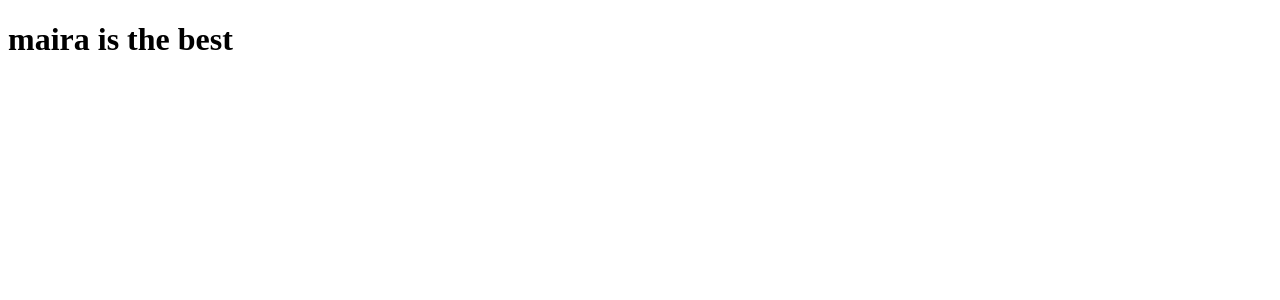
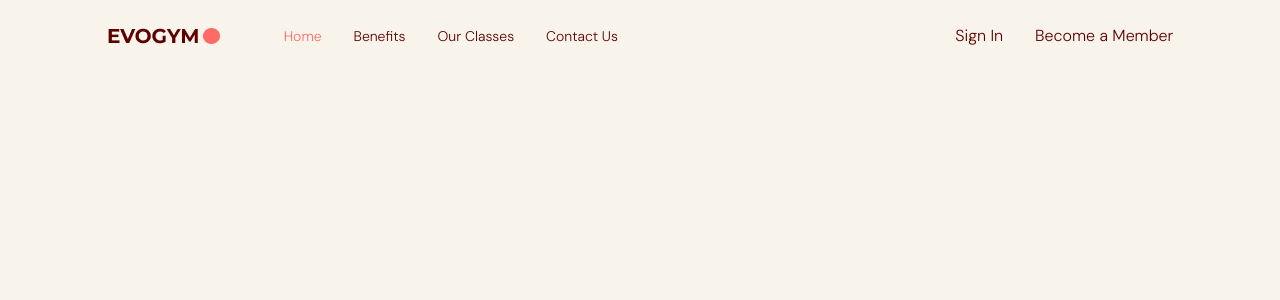
Before and after one commit to amiraadev/gym-app, a React (Vite) app: page / in a window 1280 px wide. Shown: the top 300 px of the page. Built offline with nearby package versions, Linux system fonts and the light colour scheme.

Commit message:
second commit

```diff
--- a/package.json
+++ b/package.json
@@ -28,6 +28,8 @@
     "eslint-plugin-react-hooks": "^4.6.0",
     "eslint-plugin-react-refresh": "^0.4.1",
     "postcss": "^8.4.26",
+    "prettier": "^3.0.0",
+    "prettier-plugin-tailwindcss": "^0.4.1",
     "react-anchor-link-smooth-scroll": "^1.0.12",
     "tailwindcss": "^3.3.3",
     "typescript": "^5.0.2",
--- /dev/null
+++ b/postcss.config.cjs
@@ -0,0 +1,6 @@
+module.exports = {
+  plugins: {
+    tailwindcss: {},
+    autoprefixer: {},
+  }
+}
--- /dev/null
+++ b/prettier.config.cjs
@@ -0,0 +1,3 @@
+export default {
+    plugins: [require("prettier-plugin-tailwindcss")],
+  };
--- a/src/App.tsx
+++ b/src/App.tsx
@@ -1,11 +1,16 @@
 
-import Heading from './components/Heading'
-Heading
-function App() {
+import Navbar from '@/scenes/navbar'
+import { useState } from 'react'
+import { SelectedPage } from '@/shared/types'
 
 
+function App() {
+ const [selectedPage, setSelectedPage] = useState<SelectedPage>(SelectedPage.Home)
+
   return (
-    <Heading title={'maira is the best' }/>
+<div className="app bg-gray-20">
+  <Navbar selectedPage={selectedPage} setSelectedPage={setSelectedPage} />
+</div>
   )
 }
 
--- a/src/index.css
+++ b/src/index.css
@@ -0,0 +1,14 @@
+@import url('https://fonts.googleapis.com/css2?family=DM+Sans:wght@200;300&family=Oswald:wght@200;300&family=Rubik:ital,wght@1,500&display=swap');
+@tailwind base;
+@tailwind components;
+@tailwind utilities;
+
+  html,
+  body,
+  #root,
+  .app {
+    height: 100%;
+    width: 100%;
+  font-family: "DM Sans" ,sans-serif;
+@apply text-gray-500;
+}
--- /dev/null
+++ b/src/scenes/navbar/Link.tsx
@@ -0,0 +1,26 @@
+import { SelectedPage } from "@/shared/types";
+import AnchorLink from "react-anchor-link-smooth-scroll";
+
+
+type Props ={
+    page: string;
+    selectedPage: SelectedPage;
+    setSelectedPage:(value:SelectedPage) =>void
+}
+function Link({page,selectedPage,setSelectedPage}:Props) {
+
+    const lowerCasePage = page.toLowerCase().replace(/_/g, "") as SelectedPage;
+  return (
+   <AnchorLink
+   className={`${selectedPage === lowerCasePage?  "text-primary-500" : ""}
+    transition duration-500 hover:text-primary-300
+   `}
+   href={`#${lowerCasePage}`}
+   onClick={() => setSelectedPage(lowerCasePage)}
+   >
+    {page}
+   </AnchorLink>
+  )
+}
+
+export default Link
--- /dev/null
+++ b/src/scenes/navbar/index.tsx
@@ -0,0 +1,41 @@
+
+import {useState } from "react"
+import {Bars3Icon,XMarkIcon } from "@heroicons/react/24/solid";
+import Logo from "@/assets/Logo.png";
+import Link from "./Link";
+import { SelectedPage } from "@/shared/types";
+
+type Props ={
+    selectedPage: SelectedPage;
+    setSelectedPage:(value:SelectedPage) =>void
+}
+
+function index({selectedPage,setSelectedPage}:Props) {
+    const flexBetween ="flex items-center justify-between"
+
+return (
+<nav>
+    <div className={`${flexBetween}fixed top-0 z-30 w-full py-6`}  >
+            <div className={`${flexBetween} mx-auto w-5/6 `} >
+                <div className={`${flexBetween} w-full gap-16 `}>
+                    <img src={Logo} alt="logo" />
+                    <div className={`${flexBetween} w-full`}>
+                        <div className={`${flexBetween} gap-8 text-sm`}>
+                           <Link page="Home" selectedPage={selectedPage} setSelectedPage={setSelectedPage}/>
+                           <Link page="Benefits" selectedPage={selectedPage} setSelectedPage={setSelectedPage}/>
+                           <Link page="Our Classes" selectedPage={selectedPage} setSelectedPage={setSelectedPage}/>
+                           <Link page="Contact Us" selectedPage={selectedPage} setSelectedPage={setSelectedPage}/>
+                        </div>
+                        <div className={`${flexBetween}  gap-8 `}>
+                            <p>Sign In </p>
+                            <button>Become a Member</button>
+                        </div>
+                    </div>
+                </div>
+            </div>
+    </div>
+</nav>
+)
+}
+
+export default index
--- /dev/null
+++ b/src/shared/types.ts
@@ -0,0 +1,7 @@
+export enum SelectedPage {
+    Home= 'home',
+    Benefits= 'Benefits',
+    OurClasses= 'OurClasses',
+    ContactUs='ContactUs',
+
+  }
--- /dev/null
+++ b/tailwind.config.js
@@ -0,0 +1,39 @@
+export default {
+  content: ["./index.html", "./src/**/*.{js,ts,jsx,tsx}"],
+  theme: {
+    extend: {
+      colors: {
+        "gray-20": "#F8F4EB",
+        "gray-50": "#EFE6E6",
+        "gray-100": "#DFCCCC",
+        "gray-500": "#5E0000",
+        "primary-100": "#FFE1E0",
+        "primary-300": "#FFA6A3",
+        "primary-500": "#FF6B66",
+        "secondary-400": "#FFCD5B",
+        "secondary-500": "#FFC132",
+      },
+      backgroundImage: (theme) => ({
+        "gradient-yellowred":
+          "linear-gradient(90deg, #FF616A 0%, #FFC837 100%)",
+        "mobile-home": "url('./assets/HomePageGraphic.png')",
+      }),
+      fontFamily: {
+        dmsans: ["DM Sans", "sans-serif"],
+        montserrat: ["Montserrat", "sans-serif"],
+      },
+      content: {
+        evolvetext: "url('./assets/EvolveText.png')",
+        abstractwaves: "url('./assets/AbstractWaves.png')",
+        sparkles: "url('./assets/Sparkles.png')",
+        circles: "url('./assets/Circles.png')",
+      },
+    },
+    screens: {
+      xs: "480px",
+      sm: "768px",
+      md: "1060px",
+    },
+  },
+  plugins: [],
+}
--- a/tsconfig.json
+++ b/tsconfig.json
@@ -23,6 +23,6 @@
     "noUnusedParameters": true,
     "noFallthroughCasesInSwitch": true
   },
-  "include": ["src","vite.config.ts"],
+  "include": ["src","vite.config.ts", "tailwind.config.js","postcss.config.cjs","prettier.config.cjs"],
   "references": [{ "path": "./tsconfig.node.json" }]
 }
```
Also changed, not shown: 1 other file (tests, documents, lock files or other folders).
